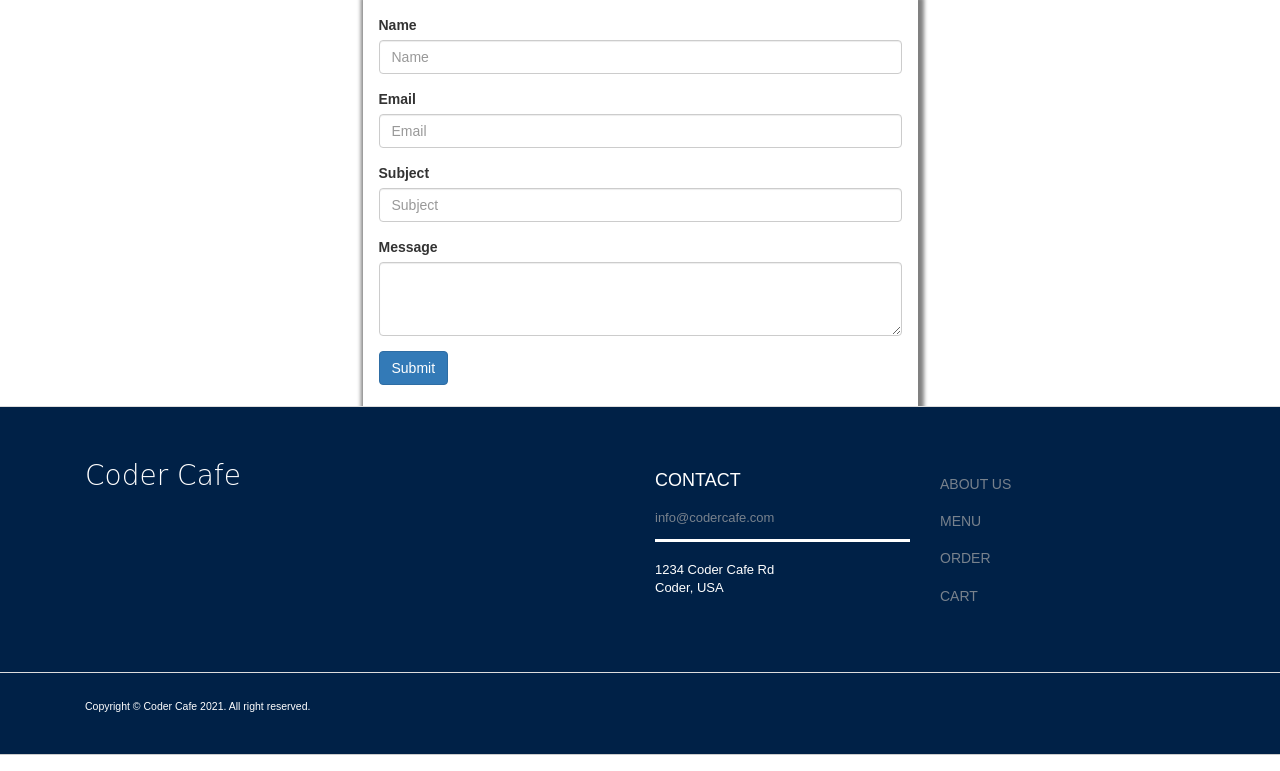
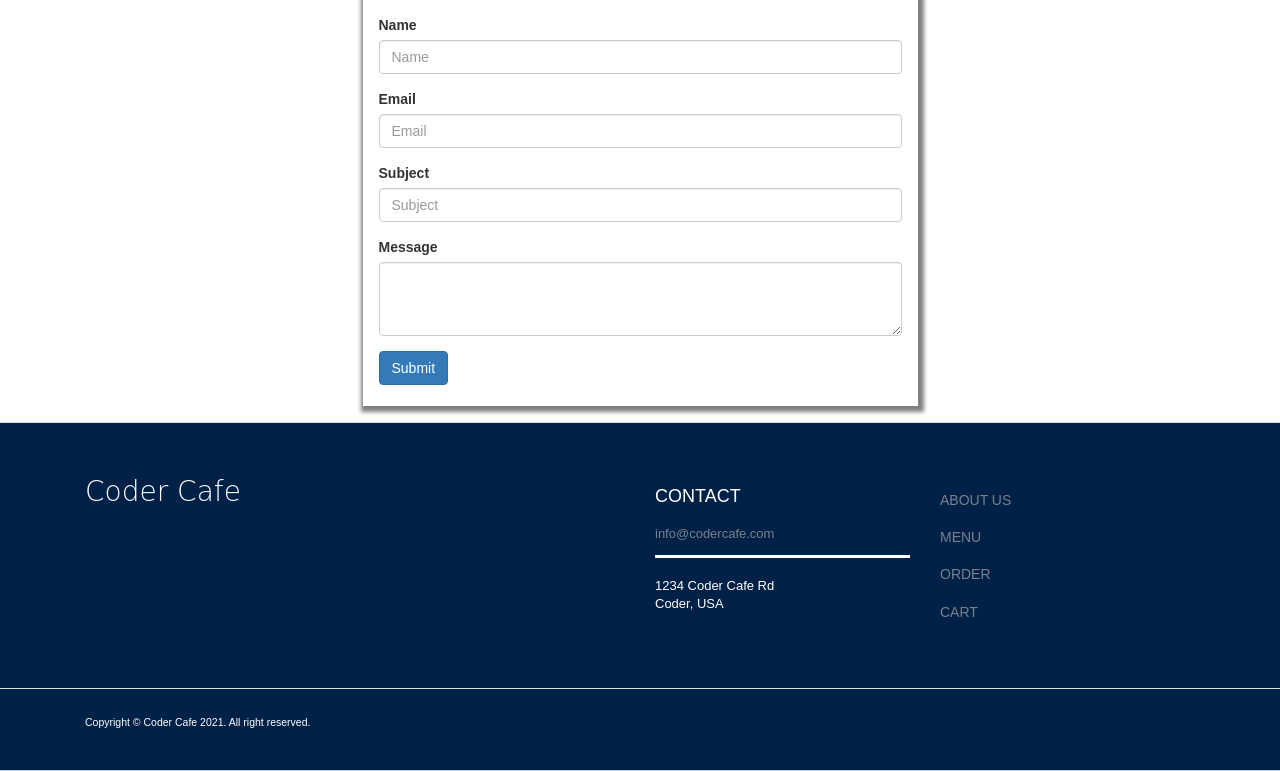
Before and after one commit to WMorris-WebDev20/AFS-220_Team, a Django app: page /contact/ in a window 1280 px wide. Shown: the part 249-1020 px from the top of the page. Run offline with Django 3.2, Linux system fonts and the light colour scheme; some libraries are stand-ins or nearby versions.

Commit message:
added margin on footer

```diff
--- a/week3/Django-App/django-app/static/styles/styles.css
+++ b/week3/Django-App/django-app/static/styles/styles.css
@@ -150,6 +150,9 @@ ul{
 .copy{
     margin-top: 10vh;
 }
+footer{
+    margin-top: 2vh;
+}
 
 @media only screen and (min-width: 300px) and (max-width: 500px){
     .page{
--- a/week4/myCap/www/capstone/site/static/styles/styles.css
+++ b/week4/myCap/www/capstone/site/static/styles/styles.css
@@ -150,6 +150,9 @@ ul{
 .copy{
     margin-top: 10vh;
 }
+footer{
+    margin-top: 2vh;
+}
 
 @media only screen and (min-width: 300px) and (max-width: 500px){
     .page{
```
Also changed, not shown: 1 other file.
